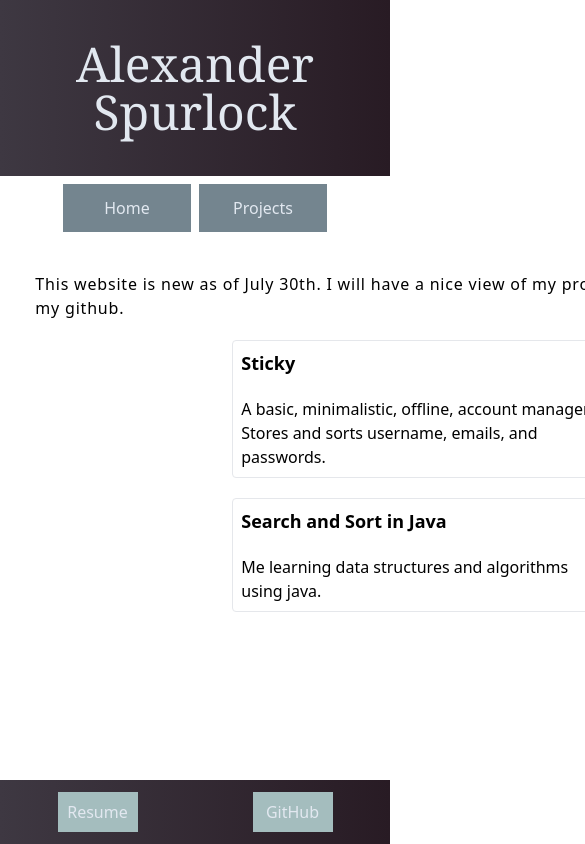
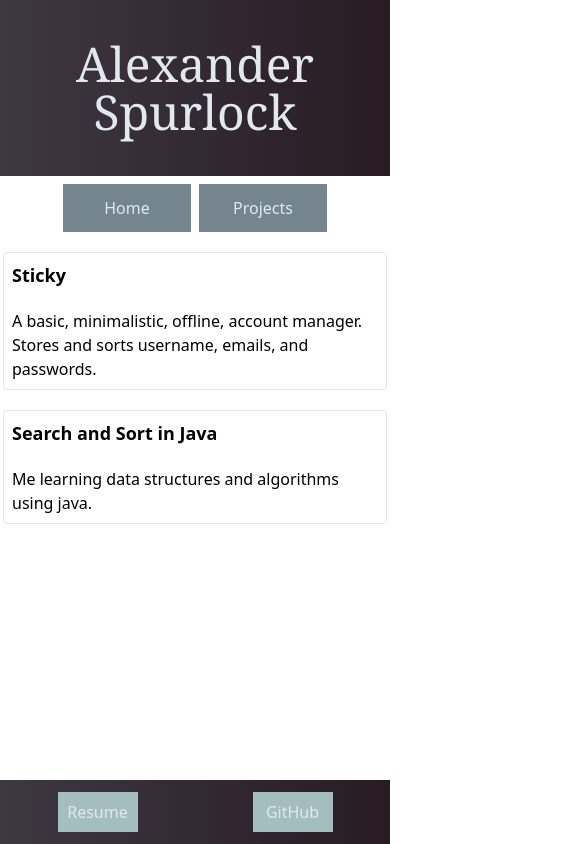
Before and after one commit to alexspurlock25/personal-site, a React (Vite) app: page /projects in a window 390 px wide. Shown: the top 844 px of the page, 585 px wide, since content can reach past the window. Built offline with nearby package versions, Linux system fonts and the light colour scheme.

Commit message:
Fixed mobile styles for ProjectPage page

```diff
--- a/src/pages/ProjectsPage.jsx
+++ b/src/pages/ProjectsPage.jsx
@@ -9,8 +9,7 @@ const data = {
 
 const ProjectsPage = () => {
     	return (
-            <div className='mx-auto w-max'>
-                <TextCard text={ data.temp } />
+            <div className=''>
                 <ProjectList />
             </div>
         )
```
